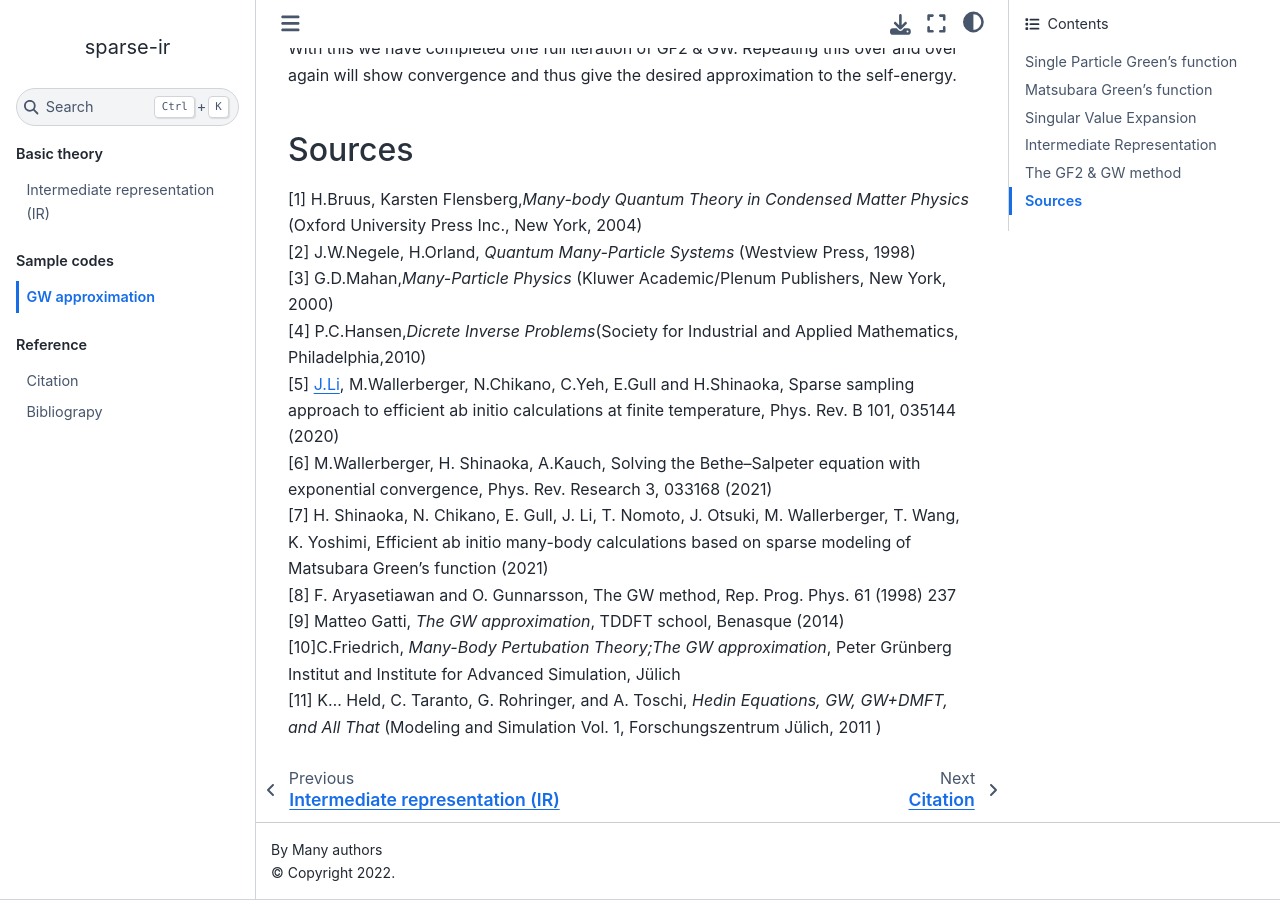
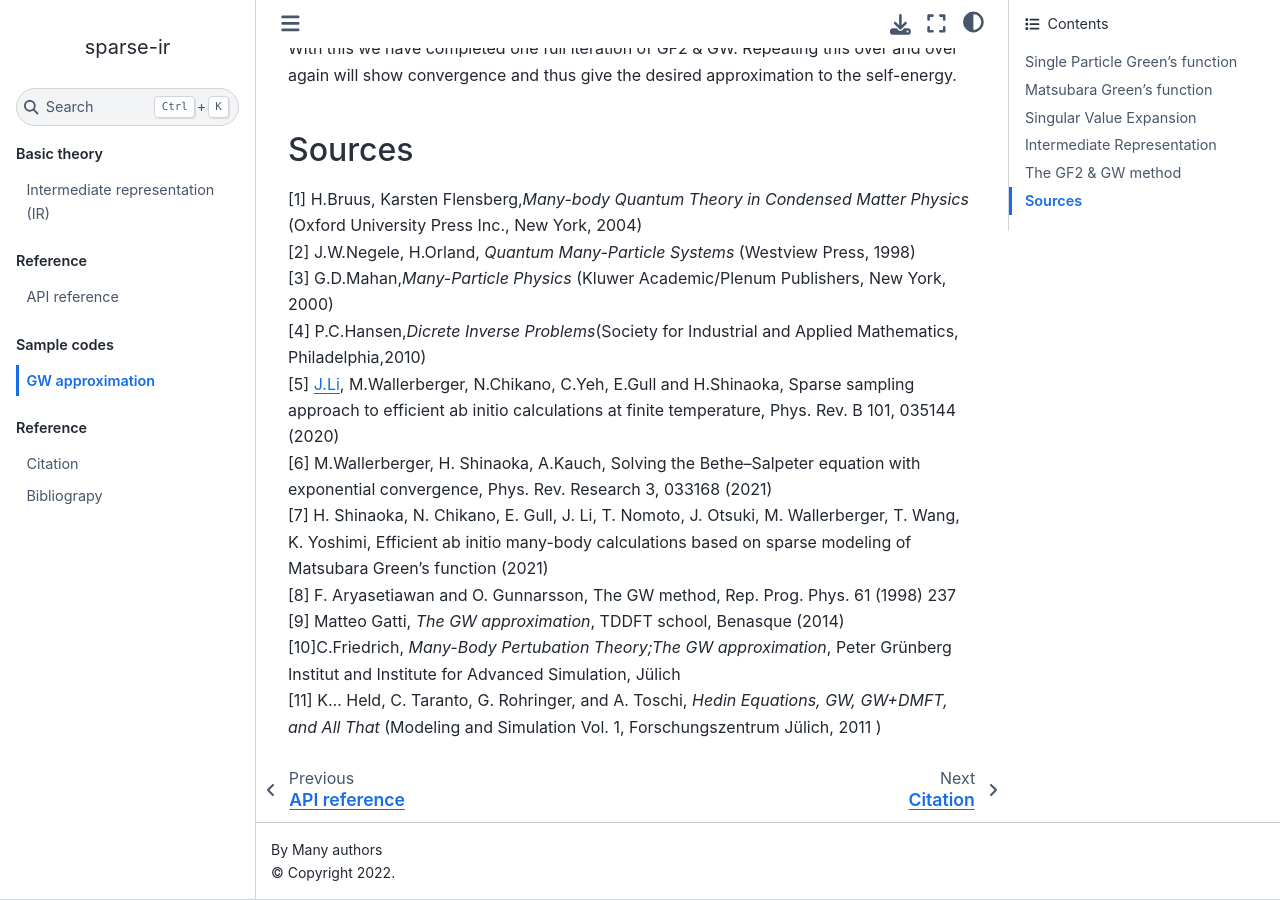
Before and after one commit to SpM-lab/sparse-ir-tutorial, a Jupyter Book: the page built from docs/GW.md, in a window 1280 px wide and 900 px high, scrolled down 14966 px. Built offline with Jupyter Book 1.0.4 settings and Sphinx 7.4.7 and the Sphinx Book theme 1.1.4, drawn with Linux system fonts in a browser that asks for light colours; pages that are not in the unit, such as notebooks, are missing from menus.

Commit message:
Add pi reference

```diff
--- a/_config.yml
+++ b/_config.yml
@@ -45,6 +45,7 @@ sphinx:
 parse:
   myst_substitutions:
       sub3: My _global_ value!
+  myst_url_schemes: [mailto, http, https]
 
   myst_enable_extensions:  # default extensions to enable in the myst parser. See https://myst-parser.readthedocs.io/en/latest/using/syntax-optional.html
     - amsmath
--- a/_toc.yml
+++ b/_toc.yml
@@ -5,6 +5,9 @@ parts:
   chapters:
   - file: docs/IR
   - file: docs/sparse_sampling
+- caption: Reference
+  chapters:
+  - file: docs/api
 - caption: Sample codes
   chapters:
   - file: docs/GW
--- /dev/null
+++ b/docs/api.md
@@ -0,0 +1,3 @@
+# API reference
+
+Please refer to [API reference](https://sparse-ir.readthedocs.io).
```
